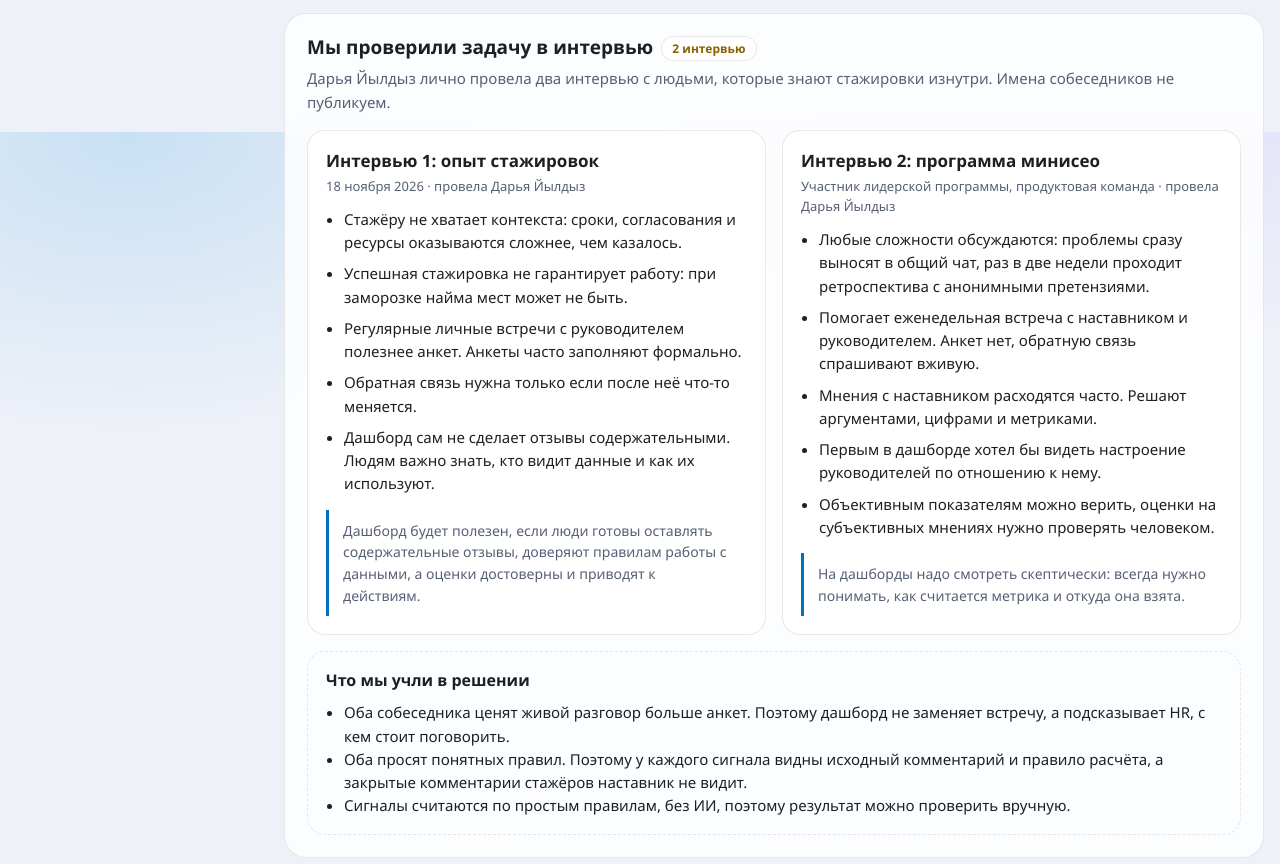
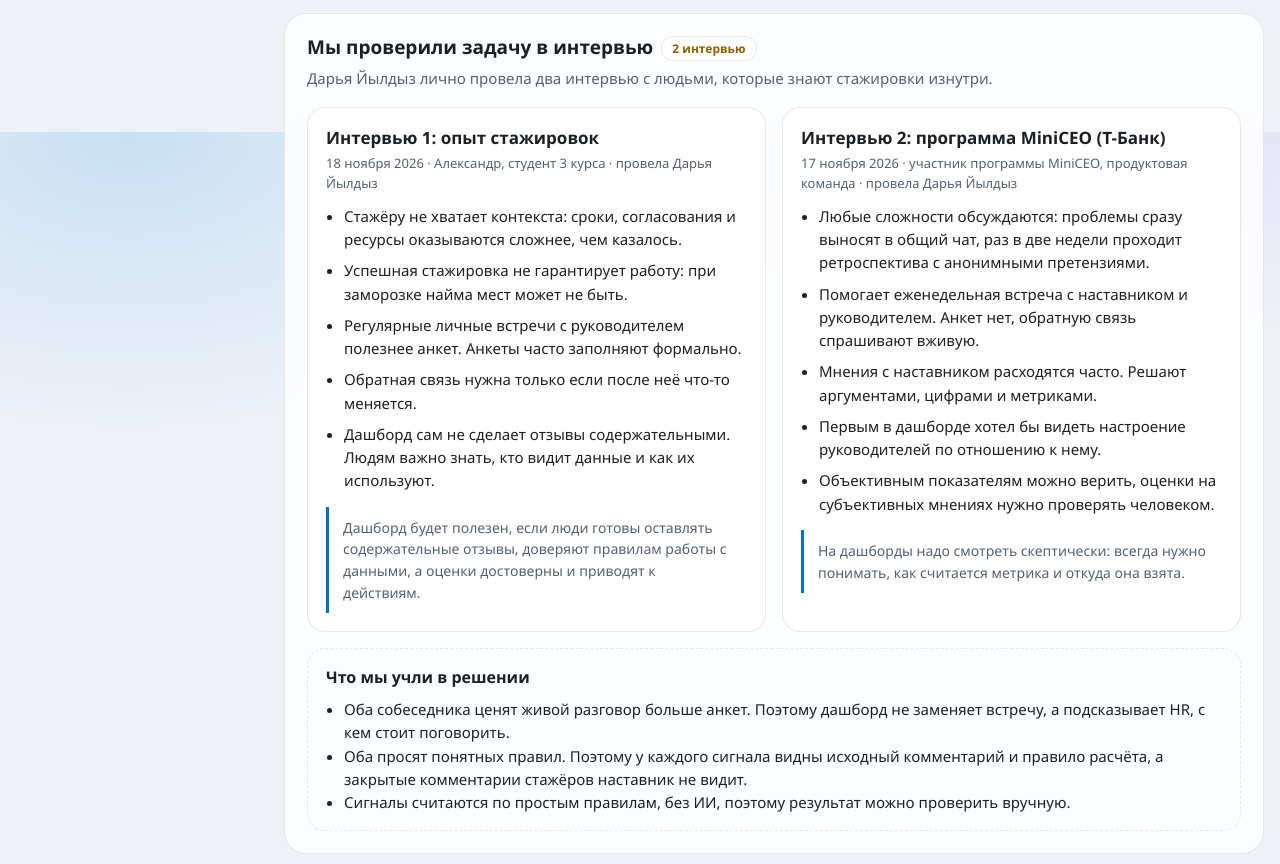
Before and after one commit to Qurena/mgts-code-of-the-city, a plain HTML site: page docs/index.html in a window 1280 px wide. Shown: the part 3868-4732 px from the top of the page. Drawn offline with Linux system fonts and the light colour scheme.

Commit message:
Интервью: единый вид подписей, даты и участники
Co-Authored-By: Claude Sonnet 5.5 <noreply@anthropic.com>

```diff
--- a/docs/index.html
+++ b/docs/index.html
@@ -326,11 +326,11 @@ footer{color:var(--muted);font-size:14px;padding:4px 8px 0}
 
     <section id="interviews" class="card" aria-labelledby="ivh">
       <h2 id="ivh">Мы проверили задачу в интервью<span class="tag">2 интервью</span></h2>
-      <p class="sub">Дарья Йылдыз лично провела два интервью с людьми, которые знают стажировки изнутри. Имена собеседников не публикуем.</p>
+      <p class="sub">Дарья Йылдыз лично провела два интервью с людьми, которые знают стажировки изнутри.</p>
       <div class="iv">
         <article>
           <h3>Интервью 1: опыт стажировок</h3>
-          <p class="meta">18 ноября 2026 · провела Дарья Йылдыз</p>
+          <p class="meta">18 ноября 2026 · Александр, студент 3 курса · провела Дарья Йылдыз</p>
           <ul>
             <li>Стажёру не хватает контекста: сроки, согласования и ресурсы оказываются сложнее, чем казалось.</li>
             <li>Успешная стажировка не гарантирует работу: при заморозке найма мест может не быть.</li>
@@ -341,8 +341,8 @@ footer{color:var(--muted);font-size:14px;padding:4px 8px 0}
           <blockquote>Дашборд будет полезен, если люди готовы оставлять содержательные отзывы, доверяют правилам работы с данными, а оценки достоверны и приводят к действиям.</blockquote>
         </article>
         <article>
-          <h3>Интервью 2: программа минисео</h3>
-          <p class="meta">Участник лидерской программы, продуктовая команда · провела Дарья Йылдыз</p>
+          <h3>Интервью 2: программа MiniCEO (Т-Банк)</h3>
+          <p class="meta">17 ноября 2026 · участник программы MiniCEO, продуктовая команда · провела Дарья Йылдыз</p>
           <ul>
             <li>Любые сложности обсуждаются: проблемы сразу выносят в общий чат, раз в две недели проходит ретроспектива с анонимными претензиями.</li>
             <li>Помогает еженедельная встреча с наставником и руководителем. Анкет нет, обратную связь спрашивают вживую.</li>
```
